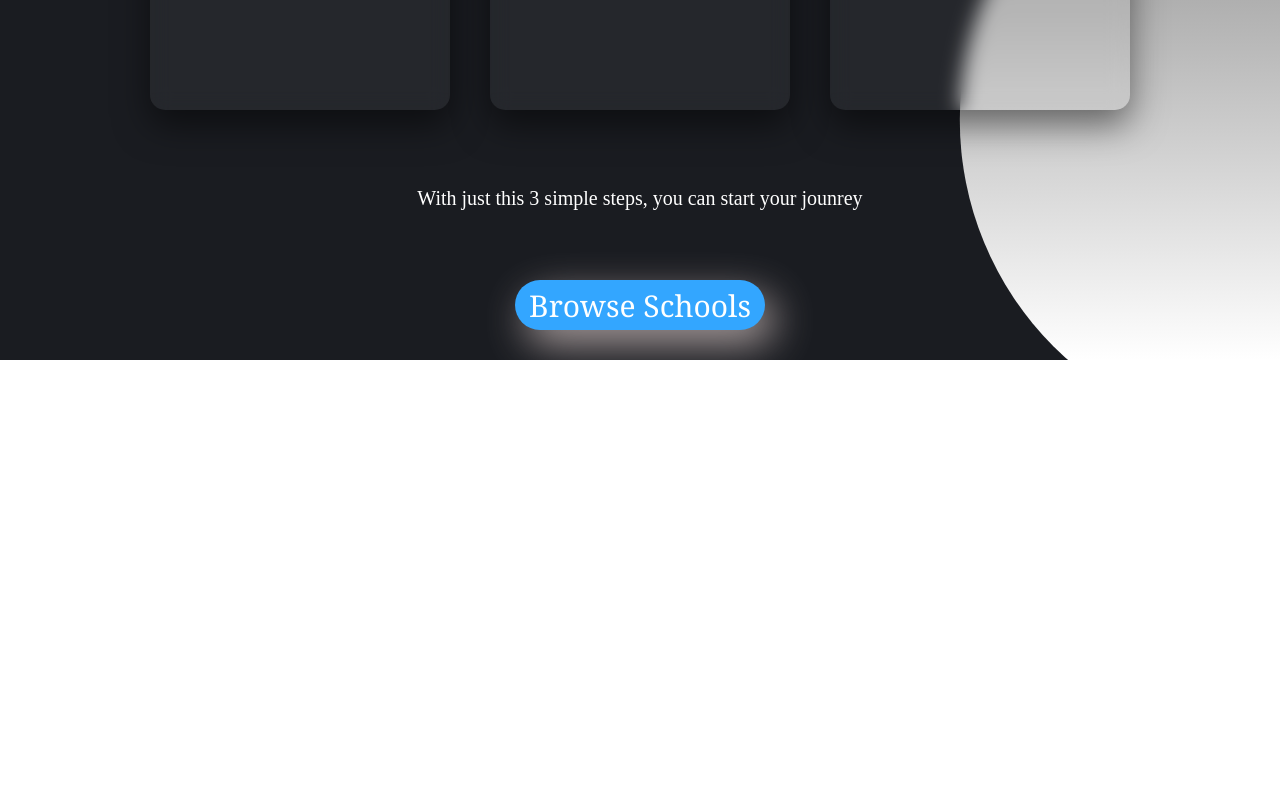
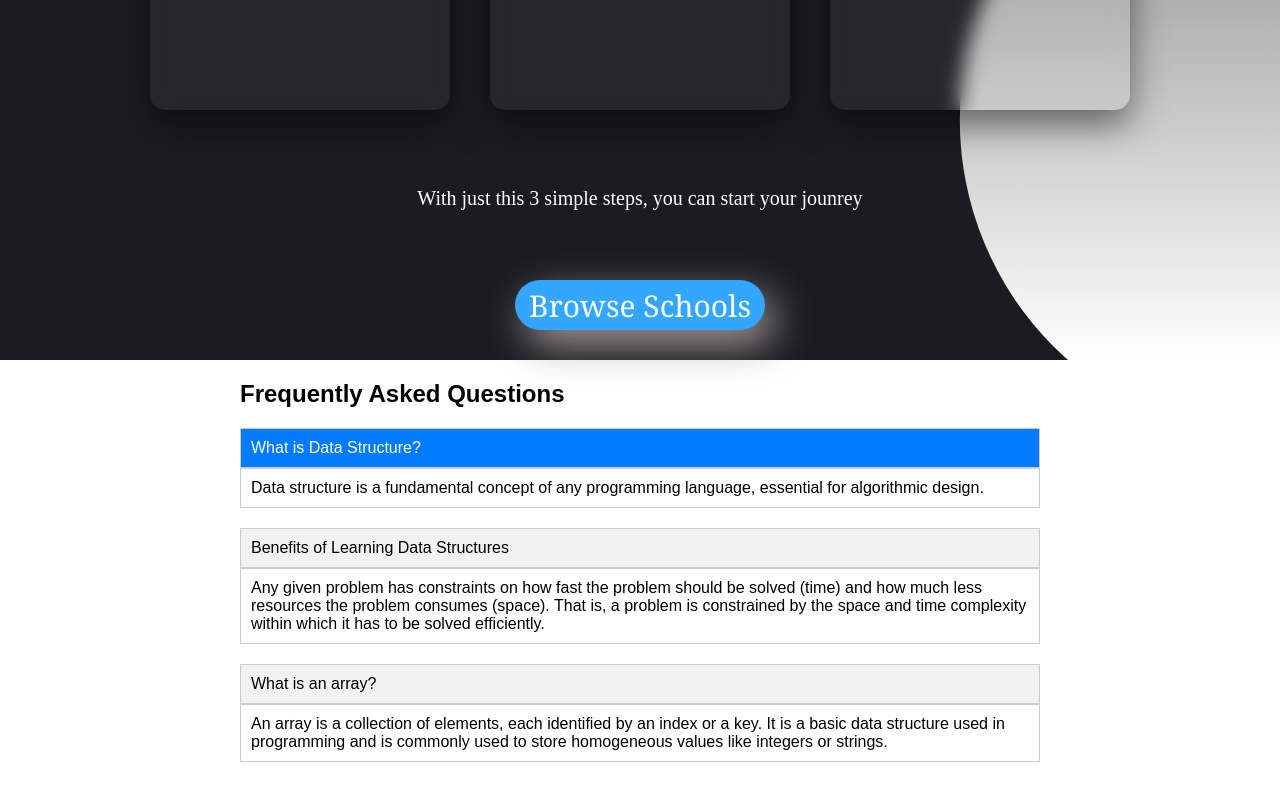
Before and after one commit to jonnynotbravo/Ha-Ge-iz, a React (Create React App) app: page / in a window 1280 px wide. Shown: the part 1110-1910 px from the top of the page. Before the commit the page ends 1470 px from the top, so only its background shows below. Built offline with nearby package versions, Linux system fonts and the light colour scheme.

Commit message:
FQA draft started

```diff
--- /dev/null
+++ b/src/FQA.js
@@ -0,0 +1,57 @@
+import React, { useState } from "react";
+
+function FAQ() {
+  const [activeIndex, setActiveIndex] = useState(0);
+
+  const handleAccordionClick = (index) => {
+    setActiveIndex(index === activeIndex ? -1 : index);
+  };
+
+  const faqItems = [
+    {
+      id: 1,
+      question: "What is Data Structure?",
+      answer:
+        "Data structure is a fundamental concept of any programming language, essential for algorithmic design.",
+    },
+    {
+      id: 2,
+      question: "Benefits of Learning Data Structures",
+      answer:
+        "Any given problem has constraints on how fast the problem should be solved (time) and how much less resources the problem consumes (space). That is, a problem is constrained by the space and time complexity within which it has to be solved efficiently.",
+    },
+    {
+      id: 3,
+      question: "What is an array?",
+      answer:
+        "An array is a collection of elements, each identified by an index or a key. It is a basic data structure used in programming and is commonly used to store homogeneous values like integers or strings.",
+    },
+  ];
+
+  return (
+    <div className="faq">
+      <h2>Frequently Asked Questions</h2>
+      {faqItems.map((item, index) => (
+        <div className="accordion-item" key={item.id}>
+          <div
+            className={`accordion-header ${
+              index === activeIndex ? "active" : ""
+            }`}
+            onClick={() => handleAccordionClick(index)}
+          >
+            {item.question}
+          </div>
+          <div
+            className={`accordion-content ${
+              index === activeIndex ? "active" : ""
+            }`}
+          >
+            {item.answer}
+          </div>
+        </div>
+      ))}
+    </div>
+  );
+}
+
+export default FAQ;
--- a/src/Home.js
+++ b/src/Home.js
@@ -1,6 +1,7 @@
 import Header from "./Header";
 import SlideShow from "./SlideShow";
 import Steps from "./Steps";
+import FQA from "./FQA";
 
 const Home = () => {
   return (
@@ -8,6 +9,7 @@ const Home = () => {
       <Header />
       <SlideShow />
       <Steps />
+      <FQA />
     </div>
   );
 };
--- a/src/index.css
+++ b/src/index.css
@@ -152,10 +152,12 @@ main {
 	grid-template-rows: repeat(var(--numcards), var(--card-height));
 	gap: var(--card-margin);
 
+
 }
 
 .card {
 	outline: var(--outline-width) solid hotpink;
+
 
 }
 
@@ -390,6 +392,7 @@ main {
 	flex-wrap: wrap;
 	background: #1A1C21;
 	min-height: 100vh;
+
 }
 
 #stepsOuter {
@@ -436,6 +439,7 @@ main {
 	align-items: center;
 	flex-wrap: wrap;
 	margin-bottom: 300px;
+
 }
 
 #steps .container .card {
@@ -643,3 +647,53 @@ main {
 	cursor: pointer;
 	box-shadow: 2px 2px #33a6ff;
   }
+
+/* FQA */
+
+/* .fqa {
+	margin-bottom: 500px;
+} */
+
+
+.faq {
+	max-width: 800px;
+	margin: 0 auto;
+	padding: 20px;
+	font-family: Arial, sans-serif;
+  }
+
+  .faq h2 {
+	font-size: 24px;
+	font-weight: bold;
+	margin-bottom: 20px;
+  }
+
+  .faq .accordion-item {
+	margin-bottom: 20px;
+  }
+
+  .faq .accordion-header {
+	padding: 10px;
+	background-color: #f2f2f2;
+	border: 1px solid #ccc;
+	cursor: pointer;
+  }
+
+  .faq .accordion-header:hover {
+	background-color: #e6e6e6;
+  }
+
+  .faq .accordion-header.active {
+	background-color: #007bff;
+	color: #fff;
+  }
+
+  .faq .accordion-content {
+	padding: 10px;
+	background-color: #fff;
+	border: 1px solid #ccc;
+  }
+
+  .faq .accordion-content.active {
+	display: block;
+  }
```
